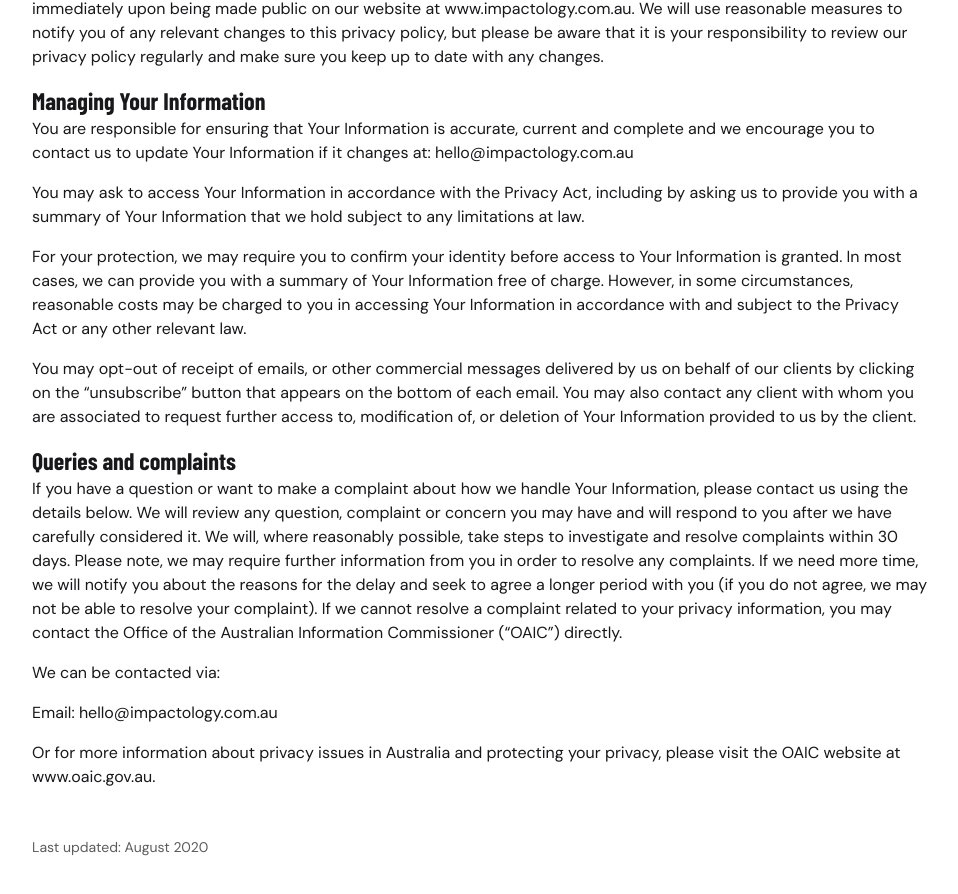
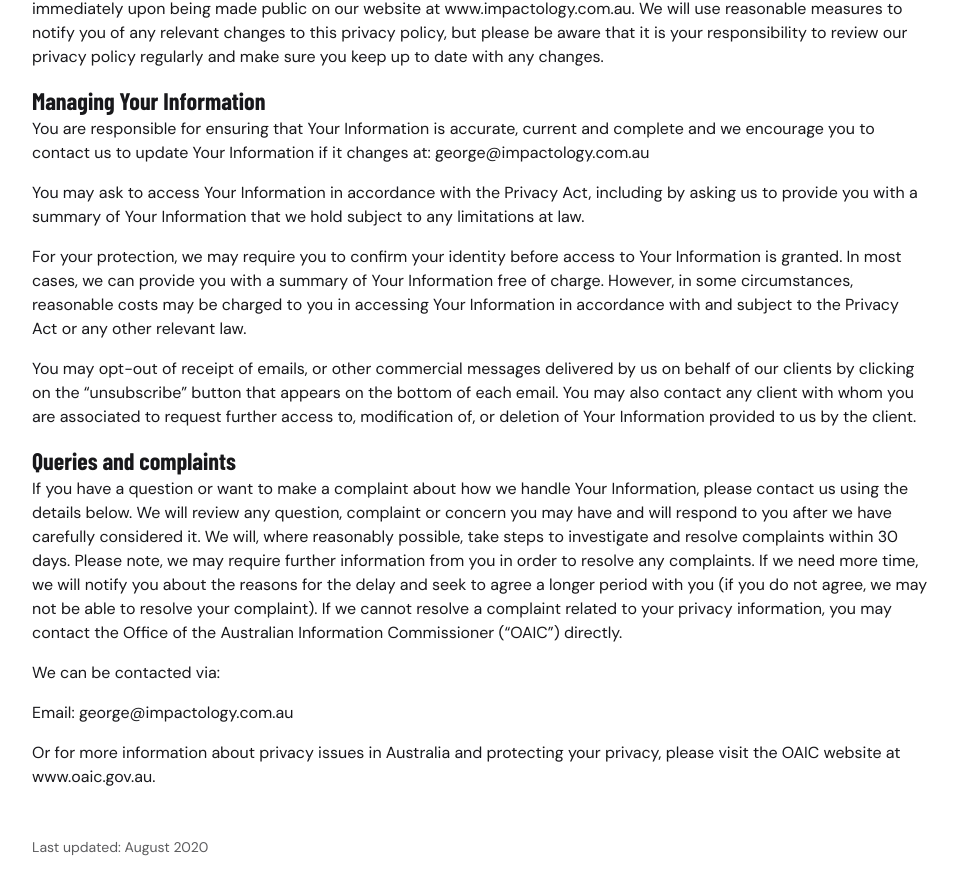
Before and after one commit to lsshawn/impactology-site, a SvelteKit app: page /privacy-policy in a window 1280 px wide. Shown: the part 3735-4629 px from the top of the page, without its empty margins (160-1118 px from the left). Built offline with nearby package versions, Linux system fonts and the light colour scheme; no server answers; a web font is replaced by a local one.

Commit message:
send contact form to george@impactology.com.au

```diff
--- a/src/routes/about/+page.svelte
+++ b/src/routes/about/+page.svelte
@@ -398,7 +398,7 @@
 						<Icon icon="ph:linkedin-logo-fill" class="text-xl" />
 					</a>
 					<a
-						href="mailto:hello@impactology.com.au"
+						href="mailto:george@impactology.com.au"
 						class="btn btn-circle bg-base-200 text-base-content border-none hover:bg-primary"
 						aria-label="Email"
 					>
--- a/src/routes/api/contact/+server.ts
+++ b/src/routes/api/contact/+server.ts
@@ -14,7 +14,7 @@ export const POST: RequestHandler = async ({ request }) => {
 		throw error(400, 'Missing required fields');
 	}
 
-	const to = dev ? 'sub@sshawn.com' : 'hello@impactology.com.au';
+	const to = dev ? 'sub@sshawn.com' : 'george@impactology.com.au';
 
 	const html = `
 		<h2>New Contact Form Submission</h2>
--- a/src/routes/contact/+page.svelte
+++ b/src/routes/contact/+page.svelte
@@ -53,7 +53,7 @@
 			'@type': 'Organization',
 			name: 'Impactology',
 			url: 'https://impactology.com.au/',
-			email: 'hello@impactology.com.au',
+			email: 'george@impactology.com.au',
 			sameAs: [
 				'https://www.facebook.com/ImpactologyAust/',
 				'https://www.youtube.com/channel/UC2c5m2Io0INs-PnShJUaHQA',
--- a/src/routes/legals1/terms/+page.svelte
+++ b/src/routes/legals1/terms/+page.svelte
@@ -262,7 +262,7 @@
 				<p>If you have any questions about these Terms, please contact us at:</p>
 				<p>
 					Email:
-					<a href="mailto:hello@impactology.com.au">hello@impactology.com.au</a>
+					<a href="mailto:george@impactology.com.au">george@impactology.com.au</a>
 				</p>
 				<p>
 					Website:
--- a/src/routes/privacy-policy/+page.svelte
+++ b/src/routes/privacy-policy/+page.svelte
@@ -256,7 +256,7 @@
 				<p>
 					You are responsible for ensuring that Your Information is accurate, current and complete
 					and we encourage you to contact us to update Your Information if it changes at:
-					<a href="mailto:hello@impactology.com.au">hello@impactology.com.au</a>
+					<a href="mailto:george@impactology.com.au">george@impactology.com.au</a>
 				</p>
 				<p>
 					You may ask to access Your Information in accordance with the Privacy Act, including by
@@ -294,7 +294,7 @@
 				<p>We can be contacted via:</p>
 				<p>
 					Email:
-					<a href="mailto:hello@impactology.com.au">hello@impactology.com.au</a>
+					<a href="mailto:george@impactology.com.au">george@impactology.com.au</a>
 				</p>
 				<p>
 					Or for more information about privacy issues in Australia and protecting your privacy,
```
Also changed, not shown: src/content/posts/theme-1-foundation-defining-sustainable-growth-in-the-mssp-msp-world-blog-1-of-6.md (+1 -1 lines), 1 other file (tests, documents, lock files or other folders).
